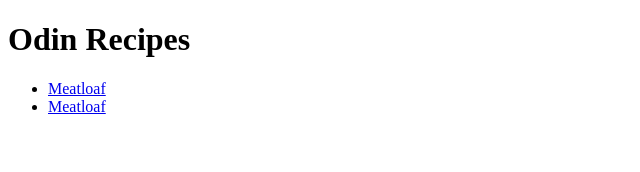
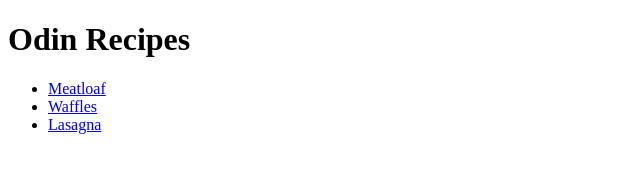
Before and after one commit to Pule-c/odin-recipes, a plain HTML site: page index.html in a window 1280 px wide. Shown: the full height of the page, 0-640 px from the left. Drawn offline with Linux system fonts and the light colour scheme.

Commit message:
Edited index.html by adding lasagna link

```diff
--- a/index.html
+++ b/index.html
@@ -10,6 +10,7 @@
         <h1>Odin Recipes</h1>
         <ul>
             <li> <a href="./recipes/meatloaf.html"> Meatloaf </a></li>
-            <li> <a href="./recipes/waffles.html"> Meatloaf </a></li>
+            <li> <a href="./recipes/waffles.html"> Waffles </a></li>
+            <li> <a href="./recipes/lasagna.html"> Lasagna </a></li>
         </ul>
 </html>
```
